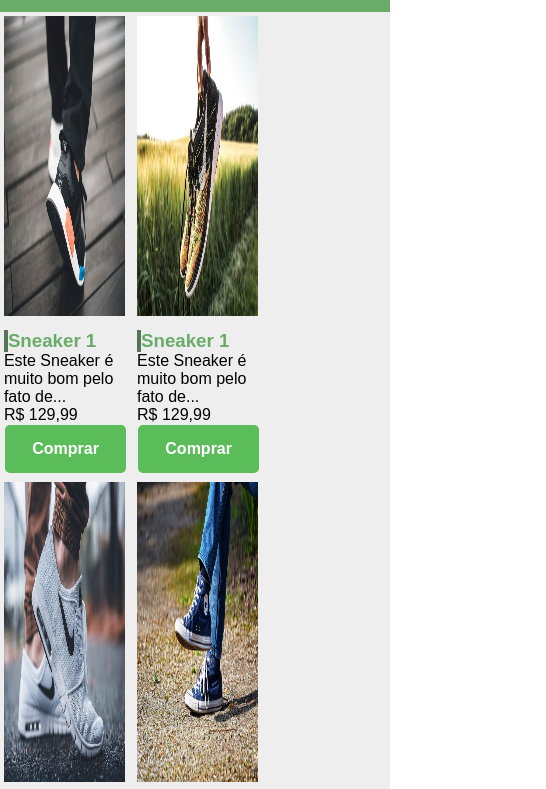
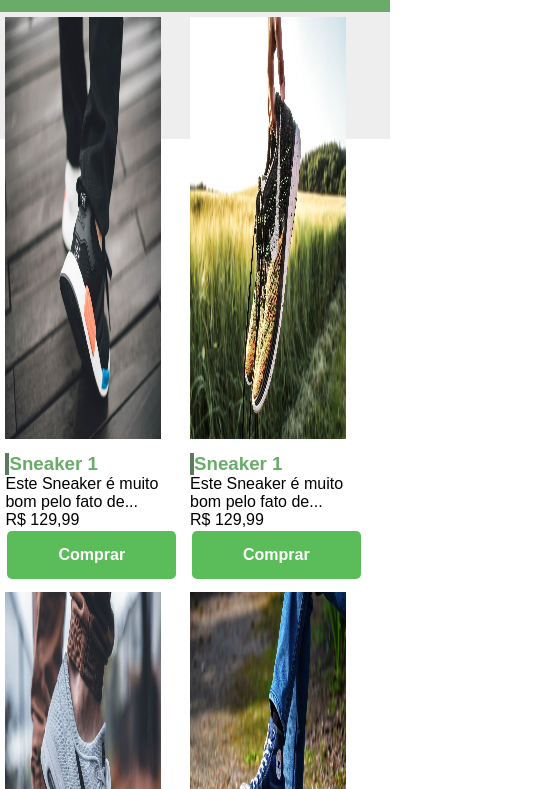
Before and after one commit to AldairRocha/Recriacao, a plain HTML site: page index.html in a window 390 px wide. Shown: the part 55-844 px from the top of the page, 546 px wide, since content can reach past the window. Drawn offline with Linux system fonts and the light colour scheme.

Commit message:
teste responsivo

```diff
--- a/style.css
+++ b/style.css
@@ -11,20 +11,23 @@ header{
     text-align: center;
     color: white;
     padding: 15px;
+    width: 100vw;
 
 }
 
 main{
     background-color: #EEE;
+
 }
 div{
     width: 31%;
     margin: 1% 1%;
     display: inline-block;
+
 }
 div>img{
-    height: 300px;
-    width: 100%;
+    height: 50vh;
+    width: 40vw;
     margin-bottom: 10px;
     background-position: center;
     background-size: cover;
@@ -34,7 +37,10 @@ h3{
     border-left: 4px solid rgba(3, 51, 3, 0.644);
 }
 
-
+section{
+    width: 140vw;
+    height: 15vh;
+}
 
 div.btn{
     background-color: rgb(90, 189, 90);
```
